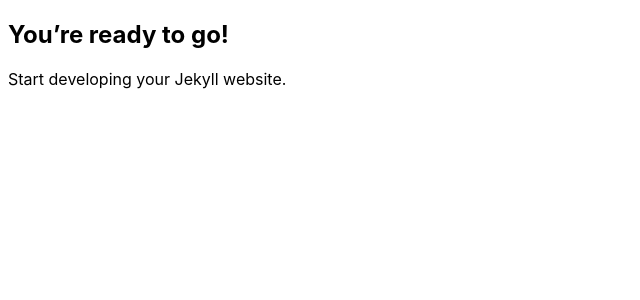
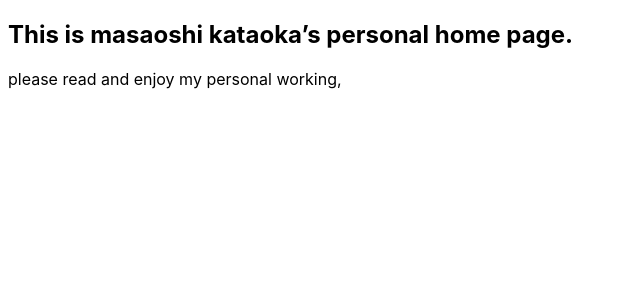
Before and after one commit to mkataoka73/aws_hosted_blog, a Jekyll site: the page built from index.md, in a window 1280 px wide. Shown: the top 300 px of the page, without its empty margins (0-640 px from the left). Built offline with Jekyll 4.4.1, drawn with Linux system fonts in a browser that asks for light colours.

Commit message:
Reinitialized repository

```diff
--- a/_config.yml
+++ b/_config.yml
@@ -1,3 +1,3 @@
 url: "" # the base hostname & protocol for your site, e.g. http://example.com
 baseurl: "" # the subpath of your site, e.g. /blog
-title: "Partance" # the name of your site, e.g. ACME Corp.
+title: "masayoshi kataoka's personal blog"
--- a/index.md
+++ b/index.md
@@ -3,6 +3,6 @@ layout: default
 title: "Home"
 ---
 
-## You're ready to go!
+## This is masaoshi kataoka's personal home page.
 
-Start developing your Jekyll website.
+please read and enjoy my personal working,
```
